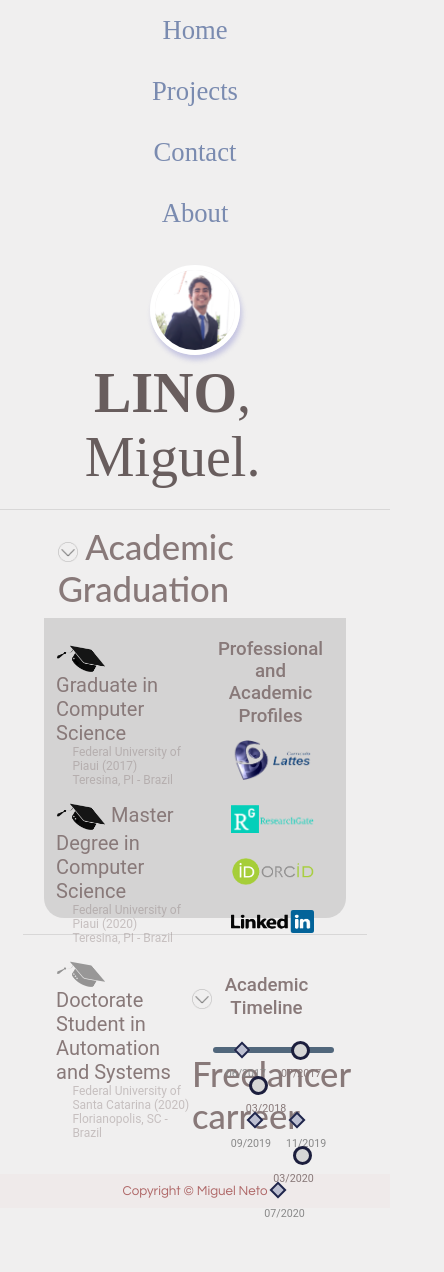
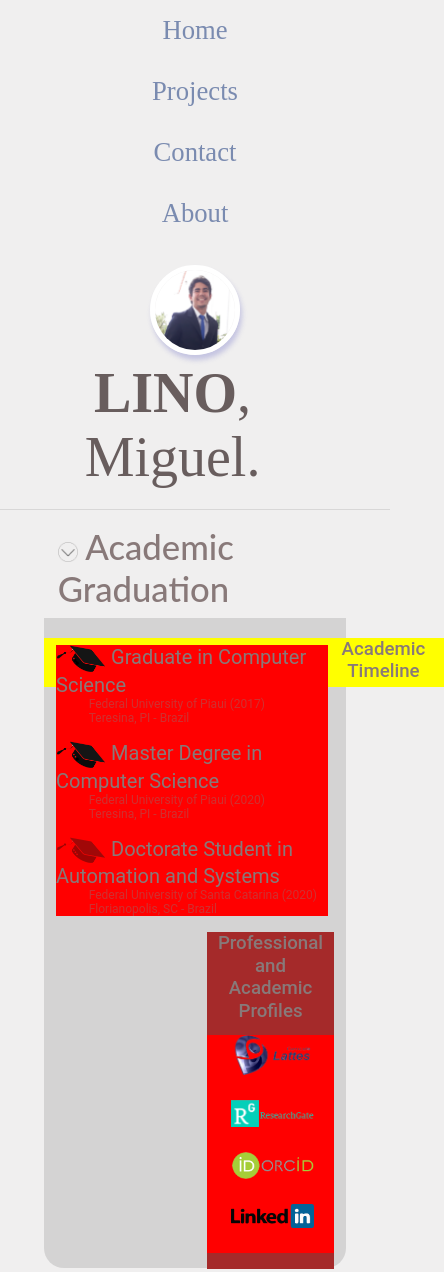
Before and after one commit to miguelneto0/Portfolio-Design, a plain HTML site: page about.html in a window 390 px wide. Shown: the top 1272 px of the page, 444 px wide, since content can reach past the window. Before the commit the page ends 1222 px from the top, so only its background shows below. Drawn offline with nearby package versions, Linux system fonts and the light colour scheme; files that its build step writes are made by us from their sources.

Commit message:
Ajsutando elementos responsivo :Projects

```diff
--- a/about.html
+++ b/about.html
@@ -33,7 +33,7 @@
     <hr>
     <section class="painel">
         <div class="tudo">
-            <div>
+            <!-- <div id="divacad"> -->
             <h1 id="carreerc" class="carreerc"><img id="icon-setac" class="icon-setac" src="icons/setadownem.png"> Academic Graduation</h1>
                 <div id="cima" class="cima">
                     <div id="cima-esq" class="cima-esq">
@@ -41,7 +41,8 @@
                             <li id="ligrad1"><img id="icongrad1" class="icon-grad" src="icons/grad1.png"> Graduate in Computer Science <p class="univ">Federal University of Piaui (2017)</br>Teresina, PI - Brazil</p></li>
                             <li id="ligrad2"><img id="icongrad2" class="icon-grad" src="icons/grad2.png"> Master Degree in Computer Science <p class="univ">Federal University of Piaui (2020)</br>Teresina, PI - Brazil</p></li>
                             <li id="ligrad3"><img id="icongrad3" class="icon-grad" style="opacity: .4;" src="icons/grad3.png"> Doctorate Student in Automation and Systems <p class="univ">Federal University of Santa Catarina (2020)</br>Florianopolis, SC - Brazil</p>
-                            </li></ul>
+                            </li>
+                        </ul>
                     </div>
                     <div id="cima-dir">
                         <h1>Professional and Academic Profiles</h1>
@@ -99,11 +100,12 @@
 
                         </div>
                 </div>
+                </div>
             </div>
             <hr>
         <!-- <hr class="vert" size="100" align="center"> -->
         <!-- <div id="linha-vertical"></div> -->
-        <div>
+        <div id="divfreela">
             <h1 id="carreerb" class="carreerb"><img id="icon-setab" class="icon-setab" src="icons/setadownem.png"> Freelancer carreer</h1>
             <div id="baixo" class="baixo">
 
--- a/css/about.css
+++ b/css/about.css
@@ -50,7 +50,7 @@ p#linkproj{
     padding: 8%;
     color: #bcbfd1;
     font-family: 'Calibri' sans-serif;
-    font-size: 90%;
+    font-size: 2vh;
 }
 
 div#baixo-esq-cima{
@@ -290,6 +290,43 @@ div#cima-esq ul li:hover{
     font-size: 16pt;
     color: black;
     transition: font-size .2s ease-in-out;
+}
+
+span.grad{
+    font-size: 2vw;
+}
+
+@media (max-width:900px){
+    div#cima ul{
+        background-color: red;
+        display: block;
+    }
+}
+
+@media (max-width:780px){
+    div#cima-esq{
+        width: 90%;
+    }
+    div#cima-dir{
+        top:0;
+        float: center;
+        background-color: brown;
+        width: 200px;
+    }
+    div#timeline{
+        bottom: 0;
+        background-color: yellow;
+        width: 400px;
+    }
+    div#cima{
+        height: 650px;
+    }
+    div#baixo{
+        height: 1150px;
+    }
+    div#baixo-esq,div#baixo-dir{
+        width: 100%;
+    }
 }
 
 p.univ{
--- a/css/estilo.css
+++ b/css/estilo.css
@@ -150,6 +150,7 @@ section.middle{
 
 div h1{
     text-align: center;
+    font-size: 4vh;
 }
 
 div#direita li{
```
